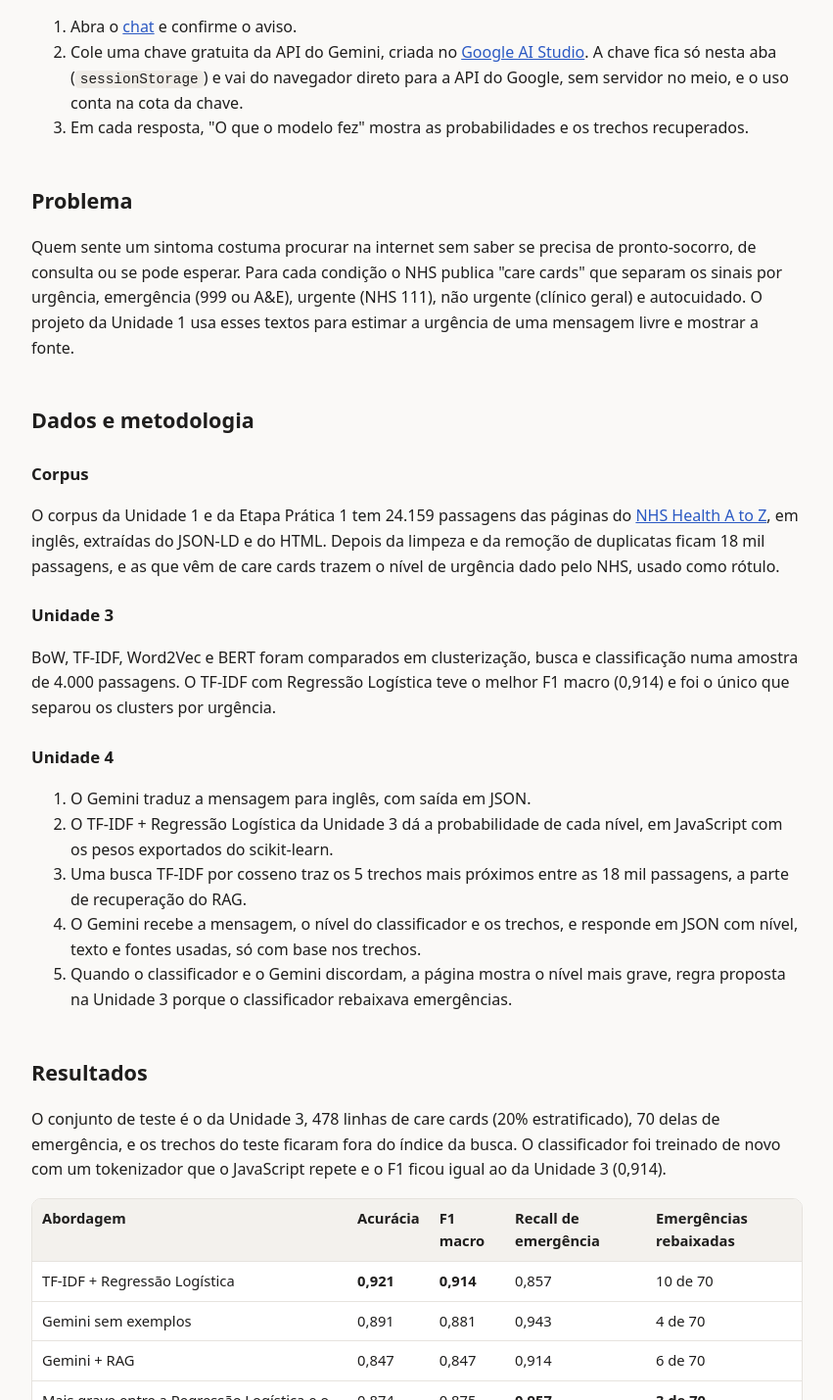
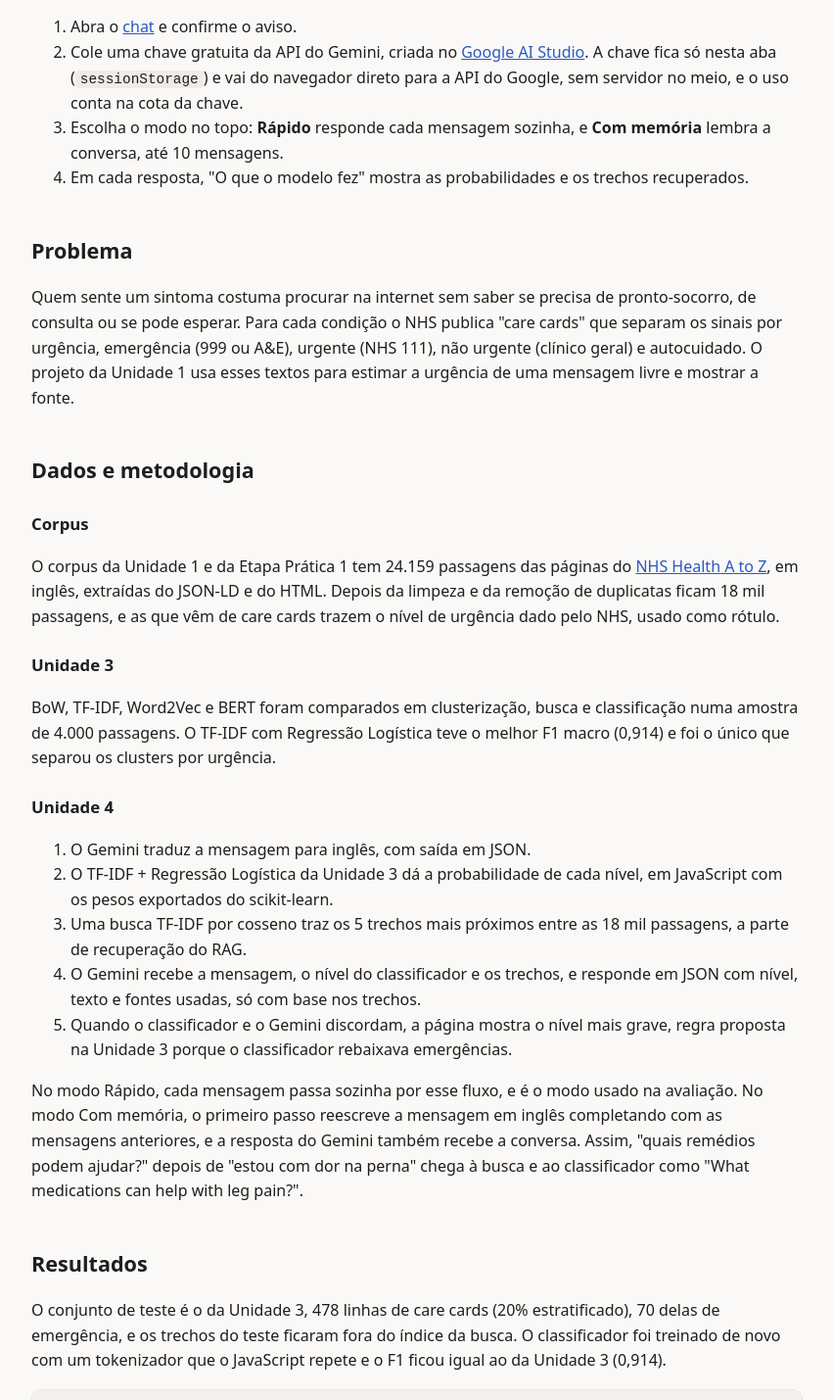
Before and after one commit to guimoll/processamento-linguagem-natural, a plain HTML site: page unidade4/sobre.html in a window 1280 px wide. Shown: the part 388-1817 px from the top of the page at 98% size, without its empty margins (214-1065 px from the left). Drawn offline with Linux system fonts and the light colour scheme.

Commit message:
Unidade 4: modos do chat explicados no Sobre o projeto

```diff
--- a/unidade4/sobre.html
+++ b/unidade4/sobre.html
@@ -41,6 +41,7 @@
   <li>Abra o <a href="./">chat</a> e confirme o aviso.</li>
   <li>Cole uma chave gratuita da API do Gemini, criada no <a href="https://aistudio.google.com/apikey">Google AI Studio</a>.
     A chave fica só nesta aba (<code>sessionStorage</code>) e vai do navegador direto para a API do Google, sem servidor no meio, e o uso conta na cota da chave.</li>
+  <li>Escolha o modo no topo: <strong>Rápido</strong> responde cada mensagem sozinha, e <strong>Com memória</strong> lembra a conversa, até 10 mensagens.</li>
   <li>Em cada resposta, "O que o modelo fez" mostra as probabilidades e os trechos recuperados.</li>
 </ol>
 
@@ -64,6 +65,7 @@
   <li>O Gemini recebe a mensagem, o nível do classificador e os trechos, e responde em JSON com nível, texto e fontes usadas, só com base nos trechos.</li>
   <li>Quando o classificador e o Gemini discordam, a página mostra o nível mais grave, regra proposta na Unidade 3 porque o classificador rebaixava emergências.</li>
 </ol>
+<p>No modo Rápido, cada mensagem passa sozinha por esse fluxo, e é o modo usado na avaliação. No modo Com memória, o primeiro passo reescreve a mensagem em inglês completando com as mensagens anteriores, e a resposta do Gemini também recebe a conversa. Assim, "quais remédios podem ajudar?" depois de "estou com dor na perna" chega à busca e ao classificador como "What medications can help with leg pain?".</p>
 
 <h2>Resultados</h2>
 <p>O conjunto de teste é o da Unidade 3, 478 linhas de care cards (20% estratificado), 70 delas de emergência, e os trechos do teste ficaram fora do índice da busca.
```
